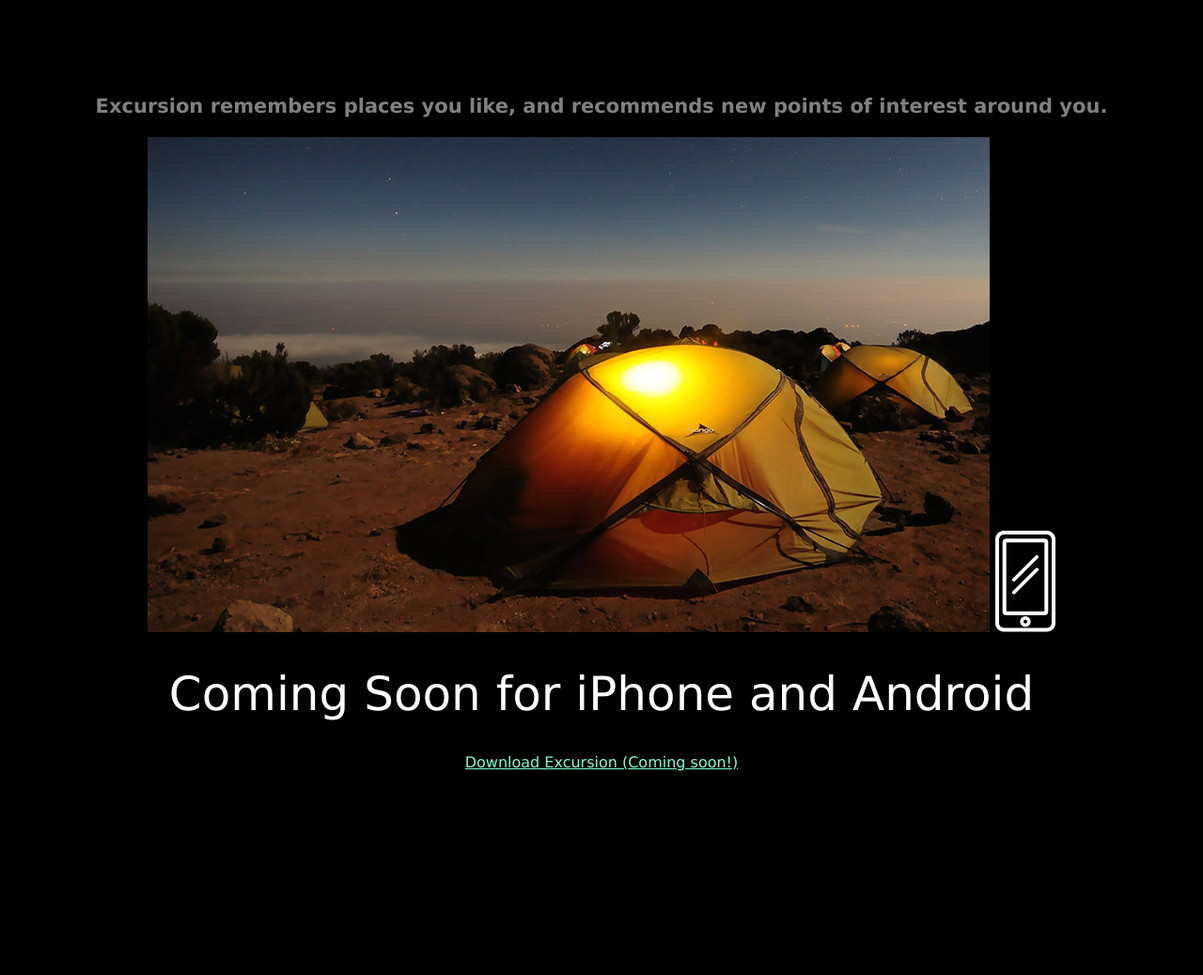
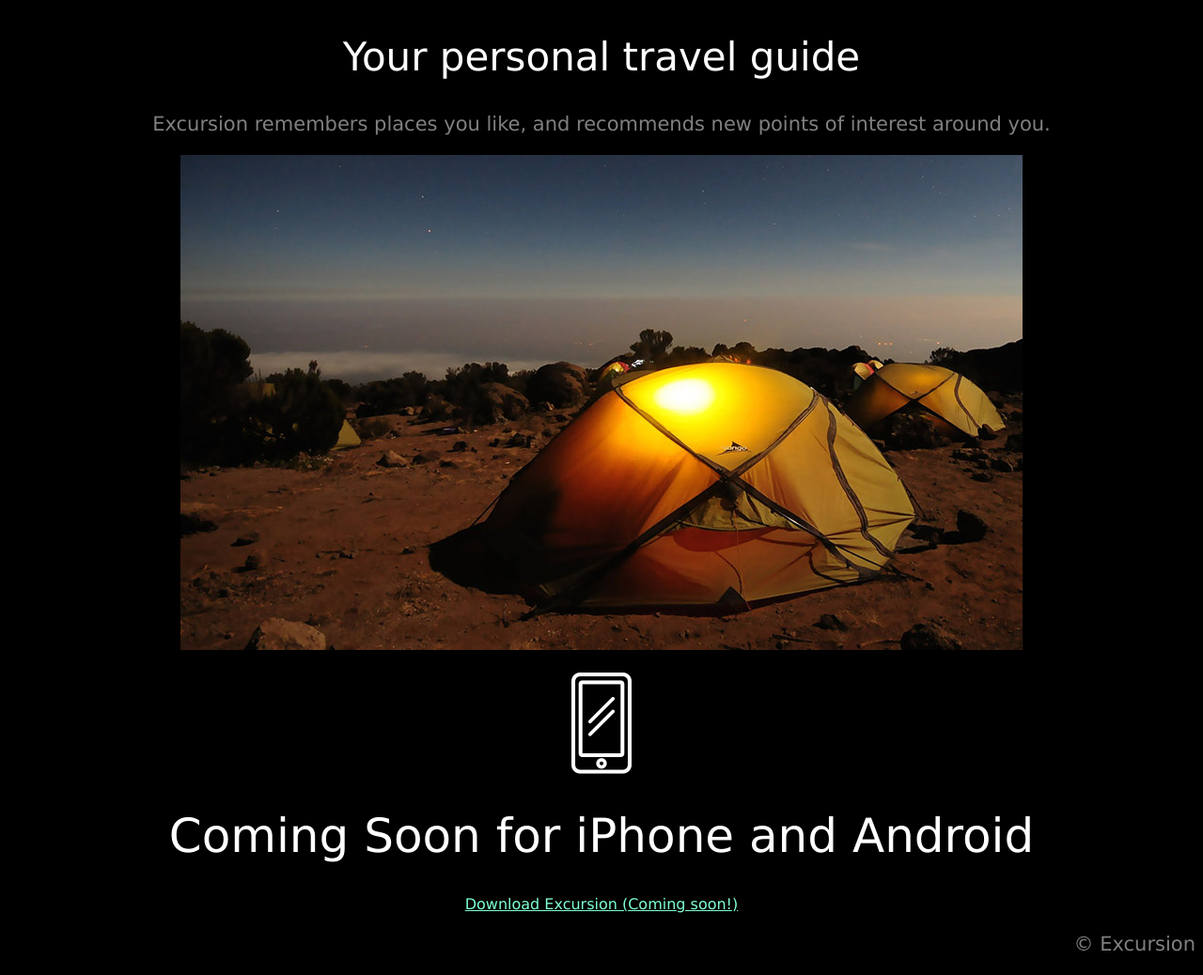
Before and after one commit to timbreid542/Excursion, a plain HTML site: page index.html in a window 1280 px wide. Shown: the part 297-1335 px from the top of the page at 94% size. Before the commit the page ends 1126 px from the top, so only its background shows below. Drawn offline with Linux system fonts and the light colour scheme.

Commit message:
finished site

```diff
--- a/index.html
+++ b/index.html
@@ -14,8 +14,10 @@
 <h2>Your personal travel guide</h2>
 <h3>Excursion remembers places you like, and recommends new points of interest around you.</h3>
 <img src="./resources/images/camp.jpg" alt="A camping site in the desert">
-<img src="./resources/images/phone.png" alt="Cell Phone Icon">
+<br>
+<img id=phone src="./resources/images/phone.png" alt="Cell Phone Icon">
 <h1>Coming Soon for iPhone and Android</h1>
 <a href="">Download Excursion (Coming soon!)</a>
+<footer><h3>&copy; Excursion</h3></footer>
 </body>
 </html>
--- a/resources/style.css
+++ b/resources/style.css
@@ -1,3 +1,6 @@
+* {
+    font-family: Verdana, Geneva, Tahoma, sans-serif;
+}
 body {
     text-align: center;
     background-color: black;
@@ -8,16 +11,35 @@ h1 {
     font-weight: normal;
     color: white;
     text-align: center;
+    display: block;
 }
 a {
 color: aquamarine;
 font-size: 16px;
+display: block;
+}
+video {
 }
 h2 {
     font-weight: 300;
     font-size: 42px;
+    display: block;
+    color: white;
 }
 h3 {
     font-size:21px;
     color: gray;
+    font-family: Verdana, Geneva, Tahoma, sans-serif;
+    font-weight: 300;
+    display: block;
 }
+#phone {
+    padding-top: 20px;
+}
+img {
+    margin: 0 auto;
+}
+Footer {
+    text-align: right;
+    color: gray;
+}
```
